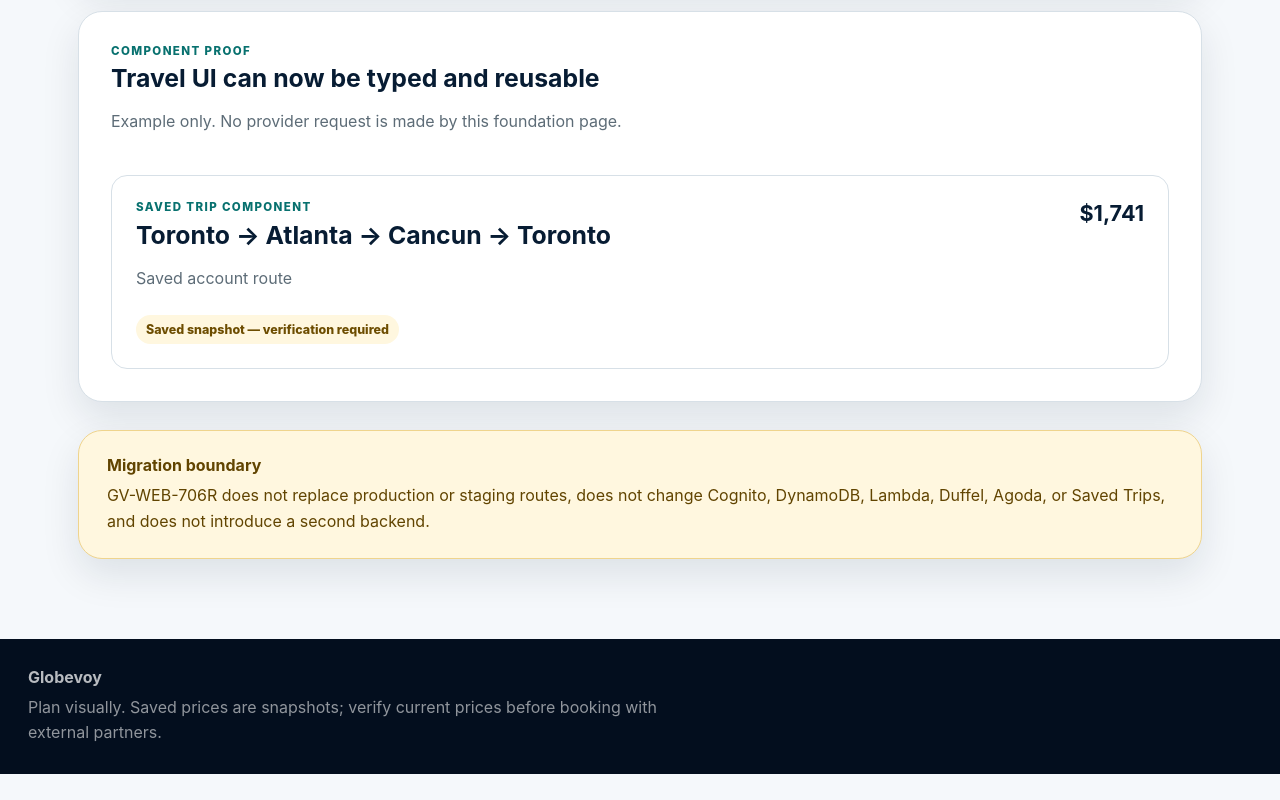
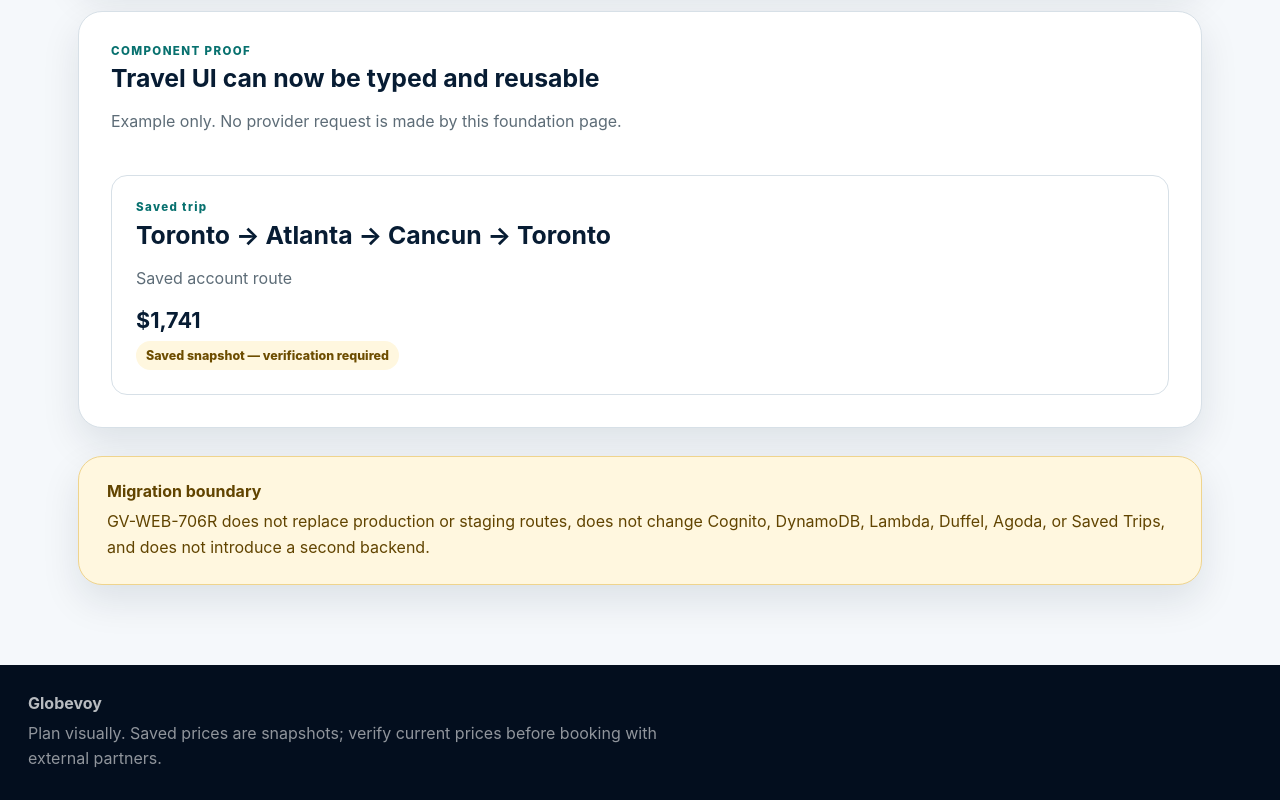
Before and after one commit to Wajeeh7565/globevoy, a Next.js app in the folder web/: page / in a window 1280 px wide. Shown: the part 845-1645 px from the top of the page. Before the commit the page ends 1619 px from the top, so only its background shows below. Built offline with nearby package versions, Linux system fonts and the light colour scheme.

Commit message:
Make trip card reusable for 707A

```diff
--- a/web/components/trip-card.tsx
+++ b/web/components/trip-card.tsx
@@ -1,28 +1,45 @@
+import type { ReactNode } from 'react';
 import { PriceEvidenceBadge } from '@/components/price-evidence-badge';
 import type { PriceEvidence } from '@/lib/contracts';
 
 interface TripCardProps {
   title: string;
   route: string;
-  amount: number;
-  currency: string;
+  amount?: number;
+  currency?: string;
   evidence: PriceEvidence;
+  typeLabel?: string;
+  updatedLabel?: string;
+  actions?: ReactNode;
 }
 
-export function TripCard({ title, route, amount, currency, evidence }: TripCardProps) {
-  const formatted = new Intl.NumberFormat('en-CA', {
-    style: 'currency', currency, maximumFractionDigits: 0
-  }).format(amount);
+export function TripCard({
+  title,
+  route,
+  amount,
+  currency = 'CAD',
+  evidence,
+  typeLabel = 'Saved trip',
+  updatedLabel,
+  actions
+}: TripCardProps) {
+  const formatted = Number.isFinite(Number(amount)) && Number(amount) > 0
+    ? new Intl.NumberFormat('en-CA', { style: 'currency', currency, maximumFractionDigits: 0 }).format(Number(amount))
+    : 'Price needs verification';
 
   return (
     <article className="gv-trip-card">
-      <div>
-        <p className="gv-kicker">SAVED TRIP COMPONENT</p>
+      <div className="gv-trip-card__content">
+        <p className="gv-kicker">{typeLabel}</p>
         <h2>{title}</h2>
         <p className="gv-route">{route}</p>
+        <div className="gv-trip-card__meta">
+          <strong className="gv-trip-price">{formatted}</strong>
+          {updatedLabel ? <span>{updatedLabel}</span> : null}
+        </div>
         <PriceEvidenceBadge evidence={evidence} />
       </div>
-      <strong className="gv-trip-price">{formatted}</strong>
+      {actions ? <div className="gv-trip-card__actions">{actions}</div> : null}
     </article>
   );
 }
```
